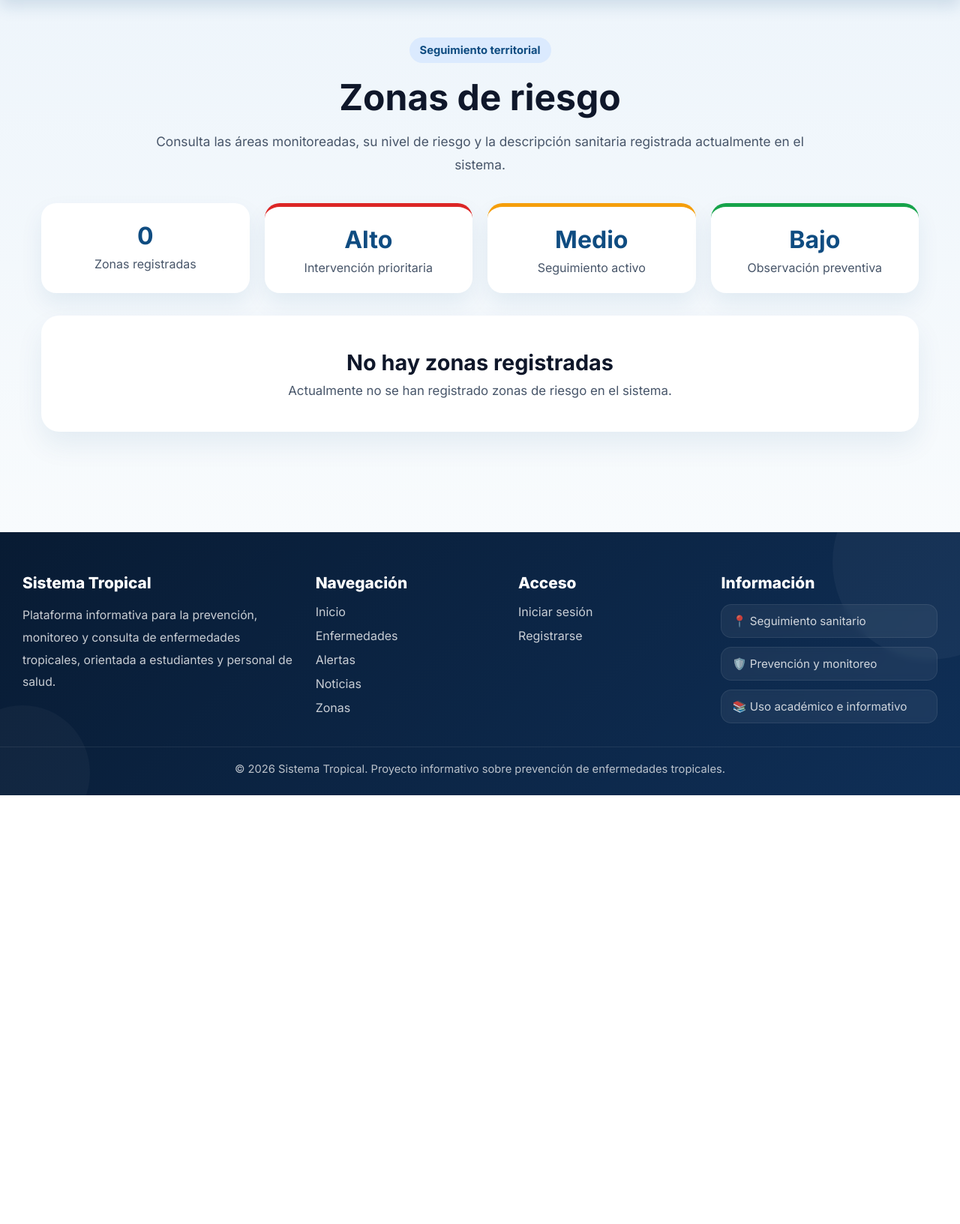
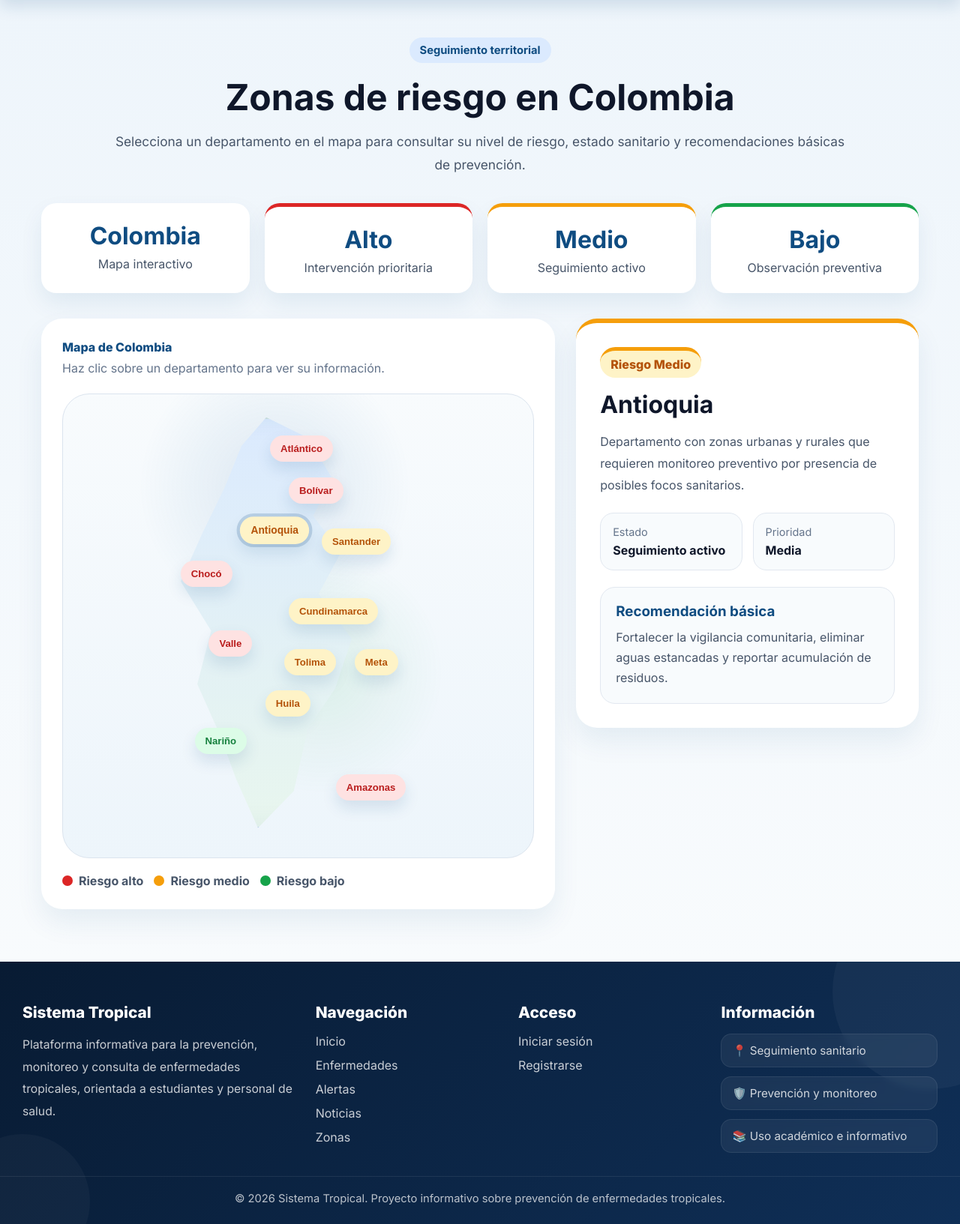
Before and after one commit to zabaisai/Tropi_Alert, a Flask app: page /zonas in a window 1280 px wide. Shown: the part 83-1716 px from the top of the page at 75% size. Before the commit the page ends 1144 px from the top, so only its background shows below. Run offline with Flask 3, Linux system fonts and the light colour scheme; data that the repository does not hold is empty.

Commit message:
Rediseñar vista de zonas de riesgo con mapa interactivo base

```diff
--- a/static/css/zonas.css
+++ b/static/css/zonas.css
@@ -5,7 +5,7 @@
 }
 
 .zonas-top {
-    max-width: 900px;
+    max-width: 980px;
     margin: 0 auto 36px;
     text-align: center;
 }
@@ -34,15 +34,15 @@
 }
 
 .zonas-resumen {
-    max-width: 1300px;
-    margin: 0 auto 30px;
+    max-width: 1250px;
+    margin: 0 auto 34px;
     display: grid;
     grid-template-columns: repeat(4, 1fr);
     gap: 20px;
 }
 
 .zona-stat {
-    background: white;
+    background: #ffffff;
     border-radius: 20px;
     padding: 24px;
     box-shadow: 0 14px 30px rgba(15, 76, 129, 0.08);
@@ -71,148 +71,339 @@
     border-top: 5px solid #16a34a;
 }
 
-.zonas-grid {
-    max-width: 1300px;
+/* Layout principal */
+
+.zonas-mapa-layout {
+    max-width: 1250px;
     margin: 0 auto;
     display: grid;
-    grid-template-columns: repeat(2, 1fr);
-    gap: 24px;
+    grid-template-columns: 1.35fr 0.9fr;
+    gap: 28px;
+    align-items: stretch;
 }
 
-.zona-card {
-    background: white;
-    border-radius: 24px;
-    padding: 28px;
+.mapa-colombia-card,
+.zona-info-panel {
+    background: #ffffff;
+    border-radius: 28px;
     box-shadow: 0 18px 36px rgba(15, 76, 129, 0.08);
-    transition: transform 0.28s ease, box-shadow 0.28s ease;
-    border-left: 6px solid transparent;
 }
 
-.zona-card:hover {
-    transform: translateY(-6px);
-    box-shadow: 0 24px 42px rgba(15, 76, 129, 0.14);
+.mapa-colombia-card {
+    padding: 28px;
 }
 
-.zona-alto {
-    border-left-color: #dc2626;
+.mapa-header {
+    margin-bottom: 20px;
 }
 
-.zona-medio {
-    border-left-color: #f59e0b;
+.mapa-header span {
+    display: inline-block;
+    color: #0f4c81;
+    font-weight: 800;
+    margin-bottom: 6px;
 }
 
-.zona-bajo {
-    border-left-color: #16a34a;
+.mapa-header p {
+    color: #64748b;
+    line-height: 1.6;
 }
 
-.zona-header {
-    display: flex;
-    align-items: center;
-    gap: 16px;
-    margin-bottom: 18px;
+/* Mapa visual */
+
+.mapa-colombia {
+    position: relative;
+    width: 100%;
+    min-height: 620px;
+    border-radius: 36px;
+    overflow: hidden;
+    background:
+        radial-gradient(circle at 45% 20%, rgba(19, 99, 161, 0.12), transparent 30%),
+        radial-gradient(circle at 55% 60%, rgba(22, 163, 74, 0.10), transparent 32%),
+        linear-gradient(180deg, #f8fbfd 0%, #edf5fb 100%);
+    border: 1px solid #dbe4ee;
 }
 
-.zona-icono {
-    width: 58px;
-    height: 58px;
-    border-radius: 16px;
-    display: flex;
-    align-items: center;
-    justify-content: center;
-    font-size: 1.4rem;
-    background: #f8fafc;
+.mapa-colombia::before {
+    content: "";
+    position: absolute;
+    left: 18%;
+    top: 5%;
+    width: 58%;
+    height: 88%;
+    background: linear-gradient(180deg, #dbeafe, #e8f6ee);
+    clip-path: polygon(
+        43% 0%,
+        58% 5%,
+        67% 15%,
+        60% 24%,
+        70% 33%,
+        62% 43%,
+        74% 54%,
+        68% 66%,
+        58% 76%,
+        53% 91%,
+        40% 100%,
+        32% 88%,
+        26% 77%,
+        18% 65%,
+        23% 52%,
+        12% 40%,
+        20% 28%,
+        28% 17%,
+        34% 7%
+    );
+    border: 2px solid rgba(15, 76, 129, 0.16);
+    box-shadow: inset 0 0 35px rgba(15, 76, 129, 0.08);
 }
 
-.zona-header-info h2 {
-    font-size: 1.45rem;
+.departamento {
+    position: absolute;
+    z-index: 2;
+    border: none;
+    border-radius: 999px;
+    padding: 10px 14px;
+    font-weight: 800;
+    font-size: 0.82rem;
     color: #0f172a;
-    margin-top: 8px;
+    cursor: pointer;
+    box-shadow: 0 10px 20px rgba(15, 76, 129, 0.13);
+    transition: 0.25s ease;
 }
 
-.zona-nivel {
-    display: inline-block;
-    padding: 7px 12px;
-    border-radius: 999px;
-    font-size: 0.85rem;
-    font-weight: 700;
+.departamento:hover {
+    transform: translateY(-3px) scale(1.03);
 }
 
-.nivel-alto {
+.departamento.activo {
+    outline: 4px solid rgba(15, 76, 129, 0.18);
+    transform: translateY(-3px) scale(1.05);
+}
+
+.dept-riesgo-alto {
     background: #fee2e2;
     color: #b91c1c;
 }
 
-.nivel-medio {
+.dept-riesgo-medio {
     background: #fef3c7;
     color: #b45309;
 }
 
-.nivel-bajo {
+.dept-riesgo-bajo {
     background: #dcfce7;
     color: #15803d;
 }
 
-.zona-descripcion {
+/* Posiciones aproximadas */
+
+.dept-caribe {
+    top: 9%;
+    left: 44%;
+}
+
+.dept-bolivar {
+    top: 18%;
+    left: 48%;
+}
+
+.dept-antioquia {
+    top: 27%;
+    left: 38%;
+}
+
+.dept-santander {
+    top: 29%;
+    left: 55%;
+}
+
+.dept-choco {
+    top: 36%;
+    left: 25%;
+}
+
+.dept-cundinamarca {
+    top: 44%;
+    left: 48%;
+}
+
+.dept-valle {
+    top: 51%;
+    left: 31%;
+}
+
+.dept-tolima {
+    top: 55%;
+    left: 47%;
+}
+
+.dept-huila {
+    top: 64%;
+    left: 43%;
+}
+
+.dept-meta {
+    top: 55%;
+    left: 62%;
+}
+
+.dept-narino {
+    top: 72%;
+    left: 28%;
+}
+
+.dept-amazonas {
+    top: 82%;
+    left: 58%;
+}
+
+/* Leyenda */
+
+.mapa-leyenda {
+    margin-top: 20px;
+    display: flex;
+    flex-wrap: wrap;
+    gap: 14px;
+    color: #475569;
+    font-weight: 700;
+}
+
+.mapa-leyenda div {
+    display: flex;
+    align-items: center;
+    gap: 8px;
+}
+
+.leyenda-color {
+    width: 14px;
+    height: 14px;
+    border-radius: 50%;
+}
+
+.leyenda-color.alto {
+    background: #dc2626;
+}
+
+.leyenda-color.medio {
+    background: #f59e0b;
+}
+
+.leyenda-color.bajo {
+    background: #16a34a;
+}
+
+/* Panel derecho */
+
+.zona-info-panel {
+    padding: 32px;
+    position: sticky;
+    top: 110px;
+    align-self: start;
+    border-top: 6px solid #f59e0b;
+}
+
+.zona-info-panel.riesgo-alto {
+    border-top-color: #dc2626;
+}
+
+.zona-info-panel.riesgo-medio {
+    border-top-color: #f59e0b;
+}
+
+.zona-info-panel.riesgo-bajo {
+    border-top-color: #16a34a;
+}
+
+.panel-badge {
+    display: inline-block;
+    padding: 8px 14px;
+    border-radius: 999px;
+    font-weight: 800;
+    margin-bottom: 16px;
+}
+
+.panel-badge.riesgo-alto {
+    background: #fee2e2;
+    color: #b91c1c;
+}
+
+.panel-badge.riesgo-medio {
+    background: #fef3c7;
+    color: #b45309;
+}
+
+.panel-badge.riesgo-bajo {
+    background: #dcfce7;
+    color: #15803d;
+}
+
+.zona-info-panel h2 {
+    font-size: 2rem;
+    color: #0f172a;
+    margin-bottom: 16px;
+}
+
+.panel-descripcion {
     color: #475569;
     line-height: 1.8;
-    font-size: 1rem;
     margin-bottom: 22px;
 }
 
-.zona-coordenadas {
+.panel-info-grid {
     display: grid;
     grid-template-columns: repeat(2, 1fr);
     gap: 14px;
-    padding-top: 14px;
-    border-top: 1px solid #e2e8f0;
+    margin-bottom: 22px;
 }
 
-.coord-box {
+.panel-info-box {
     background: #f8fbfd;
     border: 1px solid #e2e8f0;
-    border-radius: 16px;
-    padding: 14px;
+    border-radius: 18px;
+    padding: 16px;
 }
 
-.coord-label {
+.panel-info-box span {
     display: block;
-    font-size: 0.85rem;
     color: #64748b;
     margin-bottom: 6px;
+    font-size: 0.9rem;
 }
 
-.coord-box strong {
+.panel-info-box strong {
     color: #0f172a;
-    font-size: 1rem;
 }
 
-.sin-zonas {
-    grid-column: 1 / -1;
-    background: white;
-    border-radius: 24px;
-    padding: 45px;
-    text-align: center;
-    box-shadow: 0 18px 36px rgba(15, 76, 129, 0.08);
+.panel-recomendacion {
+    background: #f8fbfd;
+    border-radius: 20px;
+    padding: 20px;
+    border: 1px solid #e2e8f0;
 }
 
-.sin-zonas h3 {
-    font-size: 1.8rem;
-    color: #0f172a;
+.panel-recomendacion h3 {
+    color: #0f4c81;
     margin-bottom: 10px;
 }
 
-.sin-zonas p {
+.panel-recomendacion p {
     color: #475569;
-    font-size: 1.05rem;
+    line-height: 1.7;
 }
+
+/* Responsive */
 
 @media (max-width: 1100px) {
     .zonas-resumen {
         grid-template-columns: repeat(2, 1fr);
     }
 
-    .zonas-grid {
+    .zonas-mapa-layout {
         grid-template-columns: 1fr;
+    }
+
+    .zona-info-panel {
+        position: static;
     }
 }
 
@@ -225,11 +416,20 @@
         font-size: 2.2rem;
     }
 
-    .zona-coordenadas {
+    .zonas-resumen {
         grid-template-columns: 1fr;
     }
 
-    .zonas-resumen {
+    .mapa-colombia {
+        min-height: 560px;
+    }
+
+    .departamento {
+        font-size: 0.72rem;
+        padding: 8px 10px;
+    }
+
+    .panel-info-grid {
         grid-template-columns: 1fr;
     }
 }
--- a/static/js/zonas.js
+++ b/static/js/zonas.js
@@ -0,0 +1,144 @@
+const departamentosRiesgo = {
+    "Antioquia": {
+        riesgo: "medio",
+        estado: "Seguimiento activo",
+        prioridad: "Media",
+        descripcion: "Departamento con zonas urbanas y rurales que requieren monitoreo preventivo por presencia de posibles focos sanitarios.",
+        recomendacion: "Fortalecer la vigilancia comunitaria, eliminar aguas estancadas y reportar acumulación de residuos."
+    },
+    "Valle del Cauca": {
+        riesgo: "alto",
+        estado: "Intervención prioritaria",
+        prioridad: "Alta",
+        descripcion: "Zona con condiciones climáticas y urbanas que pueden favorecer la presencia de vectores en algunos sectores.",
+        recomendacion: "Realizar control de criaderos, campañas de prevención y seguimiento frecuente en barrios vulnerables."
+    },
+    "Cundinamarca": {
+        riesgo: "medio",
+        estado: "Seguimiento activo",
+        prioridad: "Media",
+        descripcion: "Departamento con áreas en observación por variación de temperatura, movilidad poblacional y zonas periurbanas.",
+        recomendacion: "Mantener monitoreo territorial y reforzar actividades de educación sanitaria."
+    },
+    "Atlántico": {
+        riesgo: "alto",
+        estado: "Intervención prioritaria",
+        prioridad: "Alta",
+        descripcion: "Departamento costero con condiciones ambientales que pueden aumentar la presencia de mosquitos en temporadas cálidas.",
+        recomendacion: "Incrementar jornadas de limpieza, control de depósitos de agua y comunicación preventiva."
+    },
+    "Bolívar": {
+        riesgo: "alto",
+        estado: "Intervención prioritaria",
+        prioridad: "Alta",
+        descripcion: "Zona con alta exposición a humedad y focos potenciales en áreas urbanas y rurales.",
+        recomendacion: "Priorizar vigilancia sanitaria, control vectorial y reportes tempranos de síntomas."
+    },
+    "Santander": {
+        riesgo: "medio",
+        estado: "Seguimiento activo",
+        prioridad: "Media",
+        descripcion: "Departamento en seguimiento por presencia de zonas cálidas, movilidad territorial y posibles criaderos.",
+        recomendacion: "Reforzar campañas educativas y control de aguas estancadas en viviendas y espacios públicos."
+    },
+    "Chocó": {
+        riesgo: "alto",
+        estado: "Intervención prioritaria",
+        prioridad: "Alta",
+        descripcion: "Región con alta humedad y condiciones ambientales que requieren vigilancia constante.",
+        recomendacion: "Fortalecer el monitoreo comunitario, la atención temprana y la eliminación de criaderos."
+    },
+    "Tolima": {
+        riesgo: "medio",
+        estado: "Seguimiento activo",
+        prioridad: "Media",
+        descripcion: "Departamento con municipios cálidos en observación por posibles focos de enfermedades tropicales.",
+        recomendacion: "Mantener controles preventivos y reportar zonas con agua acumulada."
+    },
+    "Huila": {
+        riesgo: "medio",
+        estado: "Seguimiento activo",
+        prioridad: "Media",
+        descripcion: "Zona con sectores de clima cálido que requieren vigilancia sanitaria preventiva.",
+        recomendacion: "Promover limpieza de patios, control de recipientes y educación comunitaria."
+    },
+    "Meta": {
+        riesgo: "medio",
+        estado: "Seguimiento activo",
+        prioridad: "Media",
+        descripcion: "Departamento con áreas rurales y urbanas que pueden presentar focos sanitarios durante temporadas de lluvia.",
+        recomendacion: "Reforzar el seguimiento en zonas con acumulación de agua y alta movilidad."
+    },
+    "Nariño": {
+        riesgo: "bajo",
+        estado: "Observación preventiva",
+        prioridad: "Baja",
+        descripcion: "Departamento con zonas de menor riesgo relativo, aunque se recomienda mantener vigilancia preventiva.",
+        recomendacion: "Sostener campañas educativas y reportar cambios en las condiciones sanitarias."
+    },
+    "Amazonas": {
+        riesgo: "alto",
+        estado: "Intervención prioritaria",
+        prioridad: "Alta",
+        descripcion: "Región selvática con condiciones ambientales favorables para enfermedades tropicales.",
+        recomendacion: "Fortalecer prevención comunitaria, atención temprana y monitoreo de síntomas."
+    }
+};
+
+const botonesDepartamento = document.querySelectorAll(".departamento");
+const panel = document.getElementById("zonaInfoPanel");
+const panelNivel = document.getElementById("panelNivel");
+const panelDepartamento = document.getElementById("panelDepartamento");
+const panelDescripcion = document.getElementById("panelDescripcion");
+const panelEstado = document.getElementById("panelEstado");
+const panelPrioridad = document.getElementById("panelPrioridad");
+const panelRecomendacion = document.getElementById("panelRecomendacion");
+
+function aplicarClaseRiesgo(elemento, baseClase, riesgo) {
+    elemento.classList.remove(`${baseClase}-alto`, `${baseClase}-medio`, `${baseClase}-bajo`);
+    elemento.classList.add(`${baseClase}-${riesgo}`);
+}
+
+function actualizarPanel(nombreDepartamento) {
+    const datos = departamentosRiesgo[nombreDepartamento];
+
+    if (!datos) return;
+
+    panelDepartamento.textContent = nombreDepartamento;
+    panelDescripcion.textContent = datos.descripcion;
+    panelEstado.textContent = datos.estado;
+    panelPrioridad.textContent = datos.prioridad;
+    panelRecomendacion.textContent = datos.recomendacion;
+
+    panelNivel.textContent = `Riesgo ${datos.riesgo.charAt(0).toUpperCase() + datos.riesgo.slice(1)}`;
+
+    panel.classList.remove("riesgo-alto", "riesgo-medio", "riesgo-bajo");
+    panel.classList.add(`riesgo-${datos.riesgo}`);
+
+    panelNivel.classList.remove("riesgo-alto", "riesgo-medio", "riesgo-bajo");
+    panelNivel.classList.add(`riesgo-${datos.riesgo}`);
+
+    botonesDepartamento.forEach((boton) => {
+        boton.classList.remove("activo");
+    });
+
+    const botonActivo = document.querySelector(`[data-departamento="${nombreDepartamento}"]`);
+    if (botonActivo) {
+        botonActivo.classList.add("activo");
+    }
+}
+
+botonesDepartamento.forEach((boton) => {
+    const departamento = boton.dataset.departamento;
+    const datos = departamentosRiesgo[departamento];
+
+    if (datos) {
+        boton.classList.add(`dept-riesgo-${datos.riesgo}`);
+    }
+
+    boton.addEventListener("click", () => {
+        actualizarPanel(departamento);
+    });
+});
+
+actualizarPanel("Antioquia");
--- a/templates/public/zonas.html
+++ b/templates/public/zonas.html
@@ -6,17 +6,17 @@
 <section class="zonas-page">
     <div class="zonas-top">
         <span class="zonas-badge">Seguimiento territorial</span>
-        <h1>Zonas de riesgo</h1>
+        <h1>Zonas de riesgo en Colombia</h1>
         <p>
-            Consulta las áreas monitoreadas, su nivel de riesgo y la descripción
-            sanitaria registrada actualmente en el sistema.
+            Selecciona un departamento en el mapa para consultar su nivel de riesgo,
+            estado sanitario y recomendaciones básicas de prevención.
         </p>
     </div>
 
     <div class="zonas-resumen">
         <div class="zona-stat">
-            <h3>{{ zonas|length }}</h3>
-            <p>Zonas registradas</p>
+            <h3>Colombia</h3>
+            <p>Mapa interactivo</p>
         </div>
         <div class="zona-stat alto">
             <h3>Alto</h3>
@@ -32,50 +32,65 @@
         </div>
     </div>
 
-    <div class="zonas-grid">
-        {% if zonas %}
-            {% for zona in zonas %}
-            <article class="zona-card zona-{{ zona.nivel_riesgo }}">
-                <div class="zona-header">
-                    <div class="zona-icono">
-                        {% if zona.nivel_riesgo == 'alto' %}
-                            📍
-                        {% elif zona.nivel_riesgo == 'medio' %}
-                            🗺️
-                        {% else %}
-                            ✅
-                        {% endif %}
-                    </div>
+    <div class="zonas-mapa-layout">
+        <div class="mapa-colombia-card">
+            <div class="mapa-header">
+                <span>Mapa de Colombia</span>
+                <p>Haz clic sobre un departamento para ver su información.</p>
+            </div>
 
-                    <div class="zona-header-info">
-                        <span class="zona-nivel nivel-{{ zona.nivel_riesgo }}">
-                            Riesgo {{ zona.nivel_riesgo|capitalize }}
-                        </span>
-                        <h2>{{ zona.nombre_zona }}</h2>
-                    </div>
+            <div class="mapa-colombia">
+                <button class="departamento dept-caribe" data-departamento="Atlántico">Atlántico</button>
+                <button class="departamento dept-bolivar" data-departamento="Bolívar">Bolívar</button>
+                <button class="departamento dept-antioquia" data-departamento="Antioquia">Antioquia</button>
+                <button class="departamento dept-santander" data-departamento="Santander">Santander</button>
+                <button class="departamento dept-choco" data-departamento="Chocó">Chocó</button>
+                <button class="departamento dept-cundinamarca" data-departamento="Cundinamarca">Cundinamarca</button>
+                <button class="departamento dept-valle" data-departamento="Valle del Cauca">Valle</button>
+                <button class="departamento dept-tolima" data-departamento="Tolima">Tolima</button>
+                <button class="departamento dept-huila" data-departamento="Huila">Huila</button>
+                <button class="departamento dept-meta" data-departamento="Meta">Meta</button>
+                <button class="departamento dept-narino" data-departamento="Nariño">Nariño</button>
+                <button class="departamento dept-amazonas" data-departamento="Amazonas">Amazonas</button>
+            </div>
+
+            <div class="mapa-leyenda">
+                <div><span class="leyenda-color alto"></span> Riesgo alto</div>
+                <div><span class="leyenda-color medio"></span> Riesgo medio</div>
+                <div><span class="leyenda-color bajo"></span> Riesgo bajo</div>
+            </div>
+        </div>
+
+        <aside class="zona-info-panel" id="zonaInfoPanel">
+            <span class="panel-badge" id="panelNivel">Riesgo medio</span>
+            <h2 id="panelDepartamento">Antioquia</h2>
+
+            <p class="panel-descripcion" id="panelDescripcion">
+                Departamento en seguimiento por presencia de condiciones ambientales favorables
+                para la aparición de focos sanitarios.
+            </p>
+
+            <div class="panel-info-grid">
+                <div class="panel-info-box">
+                    <span>Estado</span>
+                    <strong id="panelEstado">Seguimiento activo</strong>
                 </div>
 
-                <p class="zona-descripcion">{{ zona.descripcion }}</p>
-                <div class="dashboard-card fade-in"></div>
+                <div class="panel-info-box">
+                    <span>Prioridad</span>
+                    <strong id="panelPrioridad">Media</strong>
+                </div>
+            </div>
 
-                <div class="zona-coordenadas">
-                    <div class="coord-box">
-                        <span class="coord-label">Latitud</span>
-                        <strong>{{ zona.latitud if zona.latitud is not none else 'No registrada' }}</strong>
-                    </div>
-                    <div class="coord-box">
-                        <span class="coord-label">Longitud</span>
-                        <strong>{{ zona.longitud if zona.longitud is not none else 'No registrada' }}</strong>
-                    </div>
-                </div>
-            </article>
-            {% endfor %}
-        {% else %}
-            <div class="sin-zonas">
-                <h3>No hay zonas registradas</h3>
-                <p>Actualmente no se han registrado zonas de riesgo en el sistema.</p>
+            <div class="panel-recomendacion">
+                <h3>Recomendación básica</h3>
+                <p id="panelRecomendacion">
+                    Mantener vigilancia comunitaria, eliminar aguas estancadas y reportar posibles focos.
+                </p>
             </div>
-        {% endif %}
+        </aside>
     </div>
 </section>
+
+<script src="{{ url_for('static', filename='js/zonas.js') }}"></script>
 {% endblock %}
```
